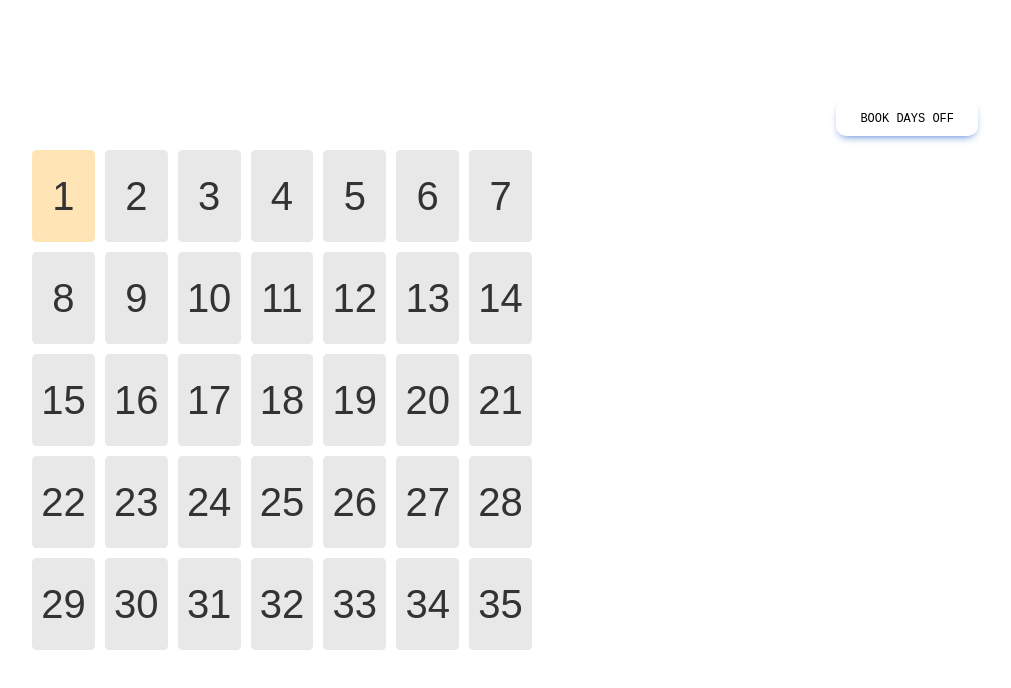
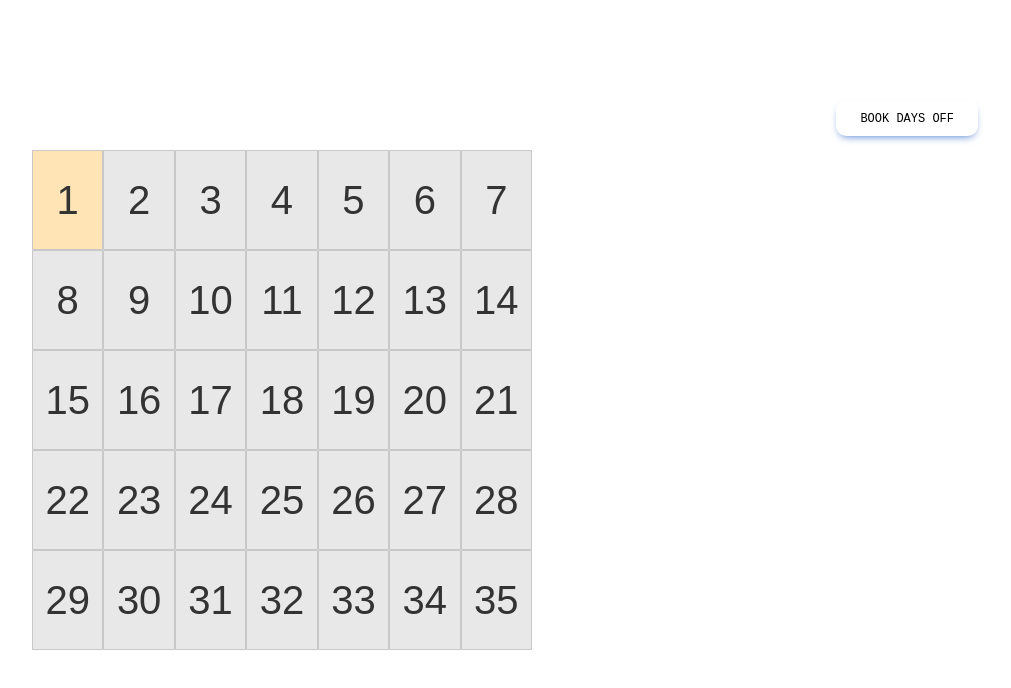
Before and after one commit to annatooploox/annatooploox-days_off_app, a Next.js app: page / in a window 1280 px wide. Shown: the top 688 px of the page, without its empty margins (202-1213 px from the left). Built offline with nearby package versions, Linux system fonts and the light colour scheme.

Commit message:
change border for items on grid

```diff
--- a/pages/grid.tsx
+++ b/pages/grid.tsx
@@ -23,13 +23,13 @@ export default function Grid({
 
   return (
     <div
-      className="grid grid-cols-[repeat(7,1fr)] auto-rows-[1fr] gap-2.5 w-[500px] h-[500px] justify-center
+      className="grid grid-cols-[repeat(7,1fr)] auto-rows-[1fr] gap-0 w-[500px] h-[500px] justify-center
     absolute translate-x-[-30%] -translate-y-2/4 left-[30%] top-2/4"
     >
       {numbers.map((number) => (
         <div
           key={number}
-          className={`flex items-center justify-center rounded-[6%] number
+          className={`flex items-center justify-center rounded-[1%] number border border-grey
             ${
               isNumberSelected(number) ? 'selected ' + colorVariants[vacationType] : 'bg-mediumgrey'
             }`}
```
